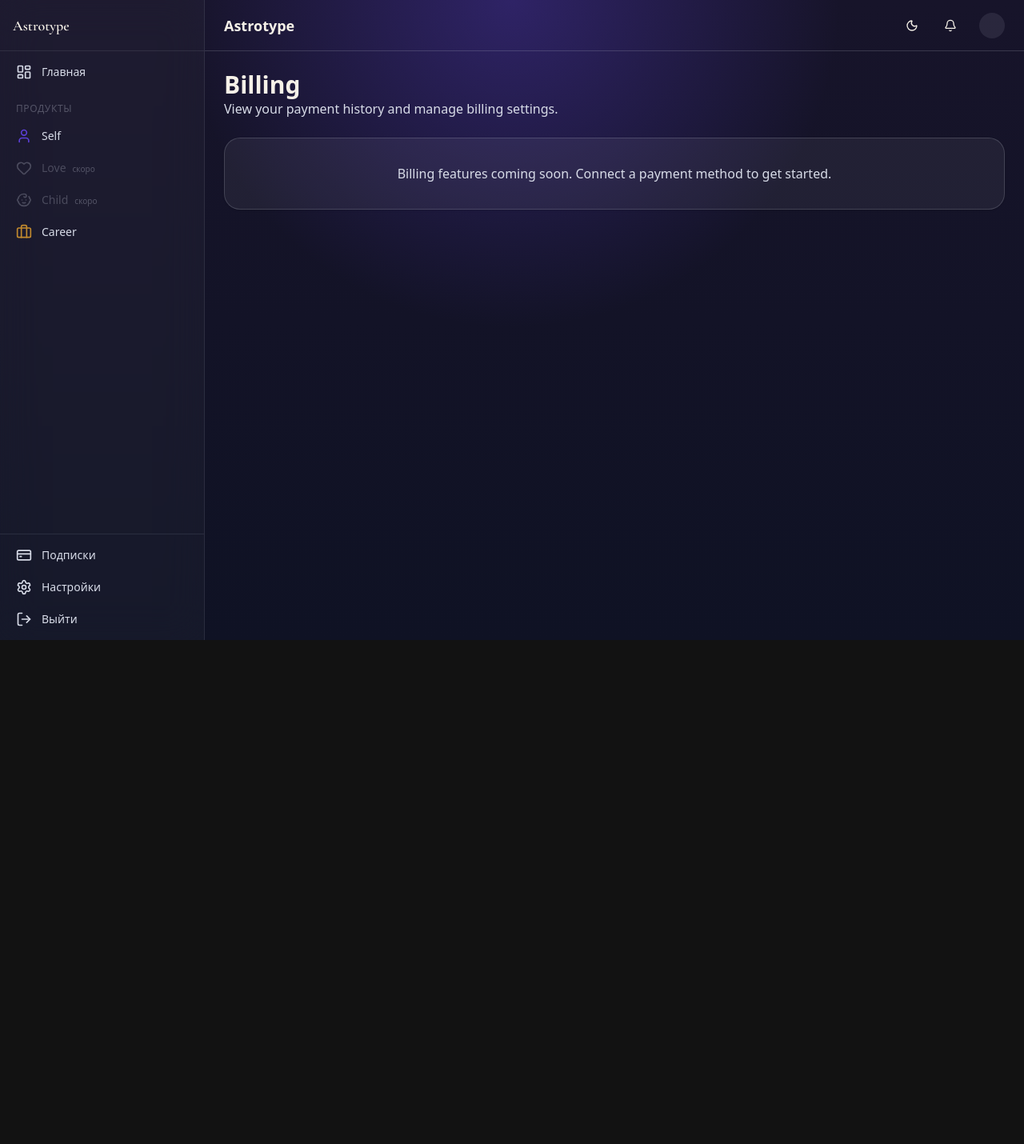
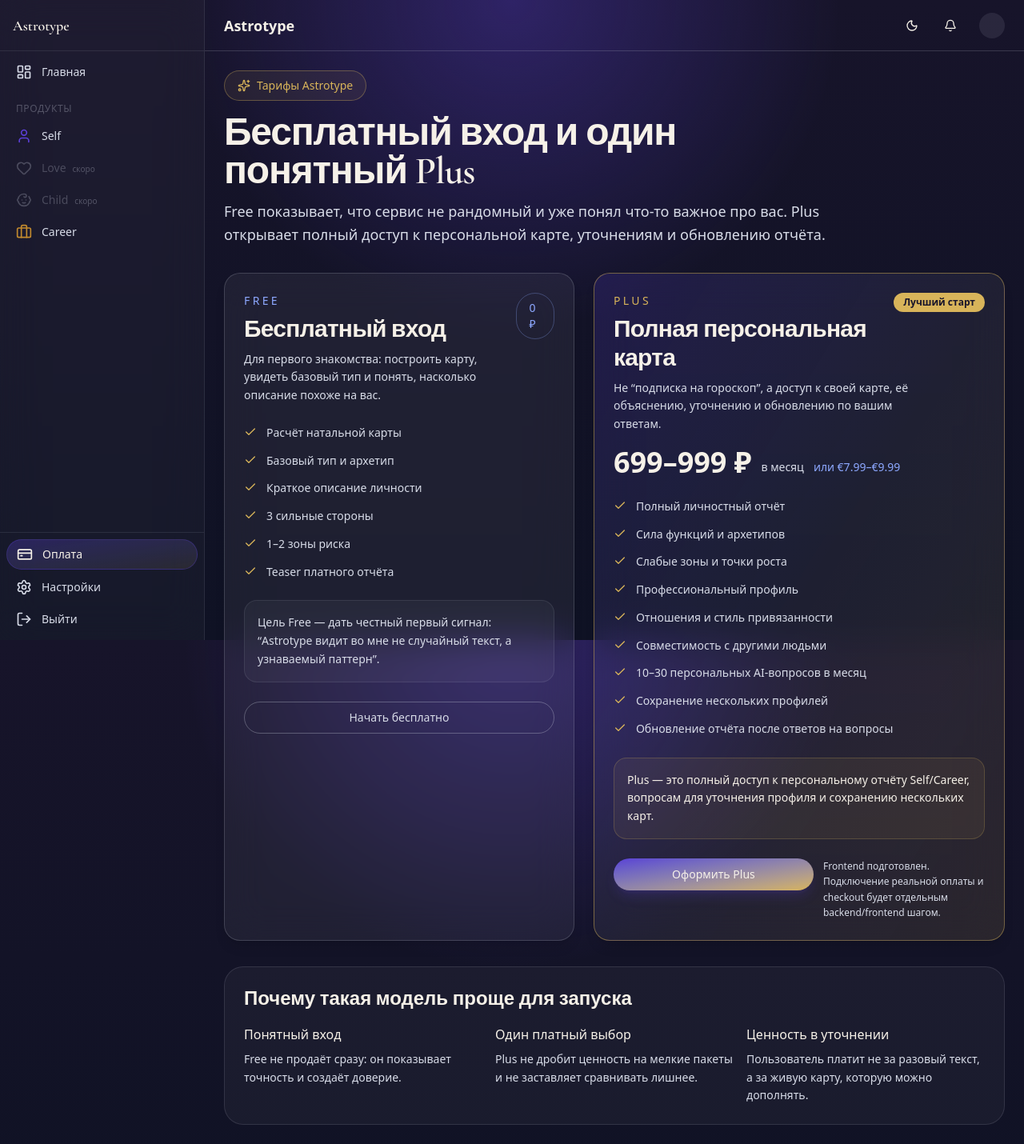
Before and after one commit to fixemer90-stack/Archemap, a Next.js app in the folder frontend/: page /billing in a window 1280 px wide. Shown: the whole page at 80% size. Before the commit the page ends 800 px from the top, so only its background shows below. Built offline with nearby package versions, Linux system fonts and the light colour scheme.

Commit message:
feat: add frontend billing plan page

```diff
--- a/frontend/package.json
+++ b/frontend/package.json
@@ -8,7 +8,7 @@
     "start": "next start",
     "lint": "next lint",
     "format": "prettier --write \"src/**/*.{ts,tsx,js,jsx,json,css}\"",
-    "test": "node scripts/check-report-ux.mjs && node scripts/check-auth-ux.mjs"
+    "test": "node scripts/check-report-ux.mjs && node scripts/check-auth-ux.mjs && node scripts/check-billing-ux.mjs"
   },
   "dependencies": {
     "@hookform/resolvers": "^5.4.0",
--- /dev/null
+++ b/frontend/scripts/check-billing-ux.mjs
@@ -0,0 +1,58 @@
+import { existsSync, readFileSync } from "node:fs";
+import { resolve } from "node:path";
+
+const billingPath = resolve("src/app/(dashboard)/billing/page.tsx");
+const sidebarPath = resolve("src/components/layout/sidebar.tsx");
+
+if (!existsSync(billingPath)) {
+  throw new Error("Missing billing page");
+}
+
+const billingPage = readFileSync(billingPath, "utf8");
+const sidebar = readFileSync(sidebarPath, "utf8");
+
+for (const marker of [
+  "Free",
+  "Бесплатный вход",
+  "Расчёт натальной карты",
+  "базовый тип",
+  "3 сильные стороны",
+  "Teaser платного отчёта",
+  "Plus",
+  "699–999 ₽",
+  "€7.99–€9.99",
+  "Полный личностный отчёт",
+  "Профессиональный профиль",
+  "Отношения и стиль привязанности",
+  "Совместимость с другими людьми",
+  "10–30 персональных AI-вопросов",
+  "Сохранение нескольких профилей",
+  "Frontend подготовлен",
+]) {
+  if (!billingPage.includes(marker)) {
+    throw new Error(`Billing page missing marker: ${marker}`);
+  }
+}
+
+for (const forbidden of [
+  "/api/v1/payments",
+  "createPayment",
+  "product_id",
+  "amount:",
+  "fetch(",
+]) {
+  if (billingPage.includes(forbidden)) {
+    throw new Error(
+      `Billing page must stay frontend-only for now; found: ${forbidden}`,
+    );
+  }
+}
+
+if (
+  !sidebar.includes('title: "Оплата"') ||
+  !sidebar.includes('href: "/billing"')
+) {
+  throw new Error("Sidebar must expose billing page as Оплата");
+}
+
+console.log("Billing UX structure check passed");
--- a/frontend/src/app/(dashboard)/billing/page.tsx
+++ b/frontend/src/app/(dashboard)/billing/page.tsx
@@ -1,24 +1,188 @@
 import type { Metadata } from "next";
+import Link from "next/link";
+import { Check, Sparkles } from "lucide-react";
+
+import { Button } from "@/components/ui/button";
+import {
+  Card,
+  CardContent,
+  CardDescription,
+  CardFooter,
+  CardHeader,
+  CardTitle,
+} from "@/components/ui/card";
 
 export const metadata: Metadata = {
-  title: "Billing",
+  title: "Оплата",
 };
+
+const freeFeatures = [
+  "Расчёт натальной карты",
+  "Базовый тип и архетип",
+  "Краткое описание личности",
+  "3 сильные стороны",
+  "1–2 зоны риска",
+  "Teaser платного отчёта",
+];
+
+const plusFeatures = [
+  "Полный личностный отчёт",
+  "Сила функций и архетипов",
+  "Слабые зоны и точки роста",
+  "Профессиональный профиль",
+  "Отношения и стиль привязанности",
+  "Совместимость с другими людьми",
+  "10–30 персональных AI-вопросов в месяц",
+  "Сохранение нескольких профилей",
+  "Обновление отчёта после ответов на вопросы",
+];
+
+function FeatureList({ items }: { items: string[] }) {
+  return (
+    <ul className="space-y-3">
+      {items.map((item) => (
+        <li
+          key={item}
+          className="flex gap-3 text-sm leading-relaxed text-[#D8DCE8]"
+        >
+          <Check className="mt-0.5 h-4 w-4 shrink-0 text-[#D8B45A]" />
+          <span>{item}</span>
+        </li>
+      ))}
+    </ul>
+  );
+}
 
 export default function BillingPage() {
   return (
-    <div className="space-y-6">
-      <div>
-        <h1 className="text-3xl font-bold">Billing</h1>
-        <p className="text-muted-foreground">
-          View your payment history and manage billing settings.
-        </p>
-      </div>
+    <div className="mx-auto max-w-6xl space-y-8">
+      <section className="space-y-4">
+        <div className="inline-flex items-center gap-2 rounded-full border border-[rgba(216,180,90,0.35)] bg-[rgba(216,180,90,0.08)] px-4 py-2 text-sm text-[#D8B45A]">
+          <Sparkles className="h-4 w-4" />
+          Тарифы Astrotype
+        </div>
+        <div className="max-w-3xl space-y-3">
+          <h1 className="font-[family-name:var(--font-cormorant)] text-4xl font-semibold tracking-tight text-[#F6F1E8] md:text-5xl">
+            Бесплатный вход и один понятный Plus
+          </h1>
+          <p className="text-lg leading-relaxed text-[#D8DCE8]">
+            Free показывает, что сервис не рандомный и уже понял что-то важное
+            про вас. Plus открывает полный доступ к персональной карте,
+            уточнениям и обновлению отчёта.
+          </p>
+        </div>
+      </section>
 
-      <div className="rounded-lg border bg-card p-8 text-center shadow-sm">
-        <p className="text-muted-foreground">
-          Billing features coming soon. Connect a payment method to get started.
-        </p>
-      </div>
+      <section className="grid gap-6 lg:grid-cols-[minmax(0,0.92fr)_minmax(0,1.08fr)]">
+        <Card className="relative overflow-hidden">
+          <CardHeader className="space-y-4">
+            <div className="flex items-start justify-between gap-4">
+              <div className="space-y-2">
+                <p className="text-sm font-medium uppercase tracking-[0.24em] text-[#8DA8FF]">
+                  Free
+                </p>
+                <CardTitle className="text-3xl">Бесплатный вход</CardTitle>
+                <CardDescription className="max-w-md leading-relaxed">
+                  Для первого знакомства: построить карту, увидеть базовый тип и
+                  понять, насколько описание похоже на вас.
+                </CardDescription>
+              </div>
+              <div className="rounded-full border border-[rgba(141,168,255,0.30)] px-4 py-2 text-sm text-[#8DA8FF]">
+                0 ₽
+              </div>
+            </div>
+          </CardHeader>
+          <CardContent className="space-y-6">
+            <FeatureList items={freeFeatures} />
+            <div className="rounded-2xl border border-[rgba(216,220,232,0.10)] bg-[rgba(255,255,255,0.04)] p-4 text-sm leading-relaxed text-[#D8DCE8]">
+              Цель Free — дать честный первый сигнал: “Astrotype видит во мне не
+              случайный текст, а узнаваемый паттерн”.
+            </div>
+          </CardContent>
+          <CardFooter>
+            <Button asChild variant="outline" className="w-full">
+              <Link href="/register">Начать бесплатно</Link>
+            </Button>
+          </CardFooter>
+        </Card>
+
+        <Card
+          id="plus"
+          className="relative overflow-hidden border-[rgba(216,180,90,0.45)] bg-gradient-to-br from-[rgba(91,63,214,0.20)] via-[rgba(255,255,255,0.06)] to-[rgba(216,180,90,0.12)]"
+        >
+          <div className="absolute right-6 top-6 rounded-full bg-[#D8B45A] px-3 py-1 text-xs font-semibold text-[#17142A]">
+            Лучший старт
+          </div>
+          <CardHeader className="space-y-4 pr-28">
+            <div className="space-y-2">
+              <p className="text-sm font-medium uppercase tracking-[0.24em] text-[#D8B45A]">
+                Plus
+              </p>
+              <CardTitle className="text-3xl">
+                Полная персональная карта
+              </CardTitle>
+              <CardDescription className="max-w-xl leading-relaxed">
+                Не “подписка на гороскоп”, а доступ к своей карте, её
+                объяснению, уточнению и обновлению по вашим ответам.
+              </CardDescription>
+            </div>
+            <div className="flex flex-wrap items-end gap-3">
+              <div className="text-4xl font-semibold text-[#F6F1E8]">
+                699–999 ₽
+              </div>
+              <div className="pb-1 text-sm text-[#D8DCE8]">в месяц</div>
+              <div className="pb-1 text-sm text-[#8DA8FF]">или €7.99–€9.99</div>
+            </div>
+          </CardHeader>
+          <CardContent className="space-y-6">
+            <FeatureList items={plusFeatures} />
+            <div className="rounded-2xl border border-[rgba(216,180,90,0.22)] bg-[rgba(216,180,90,0.08)] p-4 text-sm leading-relaxed text-[#F6F1E8]">
+              Plus — это полный доступ к персональному отчёту Self/Career,
+              вопросам для уточнения профиля и сохранению нескольких карт.
+            </div>
+          </CardContent>
+          <CardFooter className="flex-col items-stretch gap-3 sm:flex-row">
+            <Button asChild className="flex-1">
+              <a href="#plus" aria-disabled="true">
+                Оформить Plus
+              </a>
+            </Button>
+            <p className="flex-1 text-xs leading-relaxed text-[#D8DCE8]">
+              Frontend подготовлен. Подключение реальной оплаты и checkout будет
+              отдельным backend/frontend шагом.
+            </p>
+          </CardFooter>
+        </Card>
+      </section>
+
+      <section className="rounded-[24px] border border-[rgba(216,220,232,0.12)] bg-[rgba(255,255,255,0.04)] p-6">
+        <h2 className="font-[family-name:var(--font-cormorant)] text-2xl font-semibold text-[#F6F1E8]">
+          Почему такая модель проще для запуска
+        </h2>
+        <div className="mt-4 grid gap-4 md:grid-cols-3">
+          {[
+            [
+              "Понятный вход",
+              "Free не продаёт сразу: он показывает точность и создаёт доверие.",
+            ],
+            [
+              "Один платный выбор",
+              "Plus не дробит ценность на мелкие пакеты и не заставляет сравнивать лишнее.",
+            ],
+            [
+              "Ценность в уточнении",
+              "Пользователь платит не за разовый текст, а за живую карту, которую можно дополнять.",
+            ],
+          ].map(([title, description]) => (
+            <div key={title} className="space-y-2">
+              <h3 className="font-medium text-[#F6F1E8]">{title}</h3>
+              <p className="text-sm leading-relaxed text-[#D8DCE8]">
+                {description}
+              </p>
+            </div>
+          ))}
+        </div>
+      </section>
     </div>
   );
 }
--- a/frontend/src/components/layout/sidebar.tsx
+++ b/frontend/src/components/layout/sidebar.tsx
@@ -61,8 +61,8 @@ const productItems = [
 
 const settingsItems = [
   {
-    title: "Подписки",
-    href: "/subscriptions",
+    title: "Оплата",
+    href: "/billing",
     icon: CreditCard,
   },
   {
```
